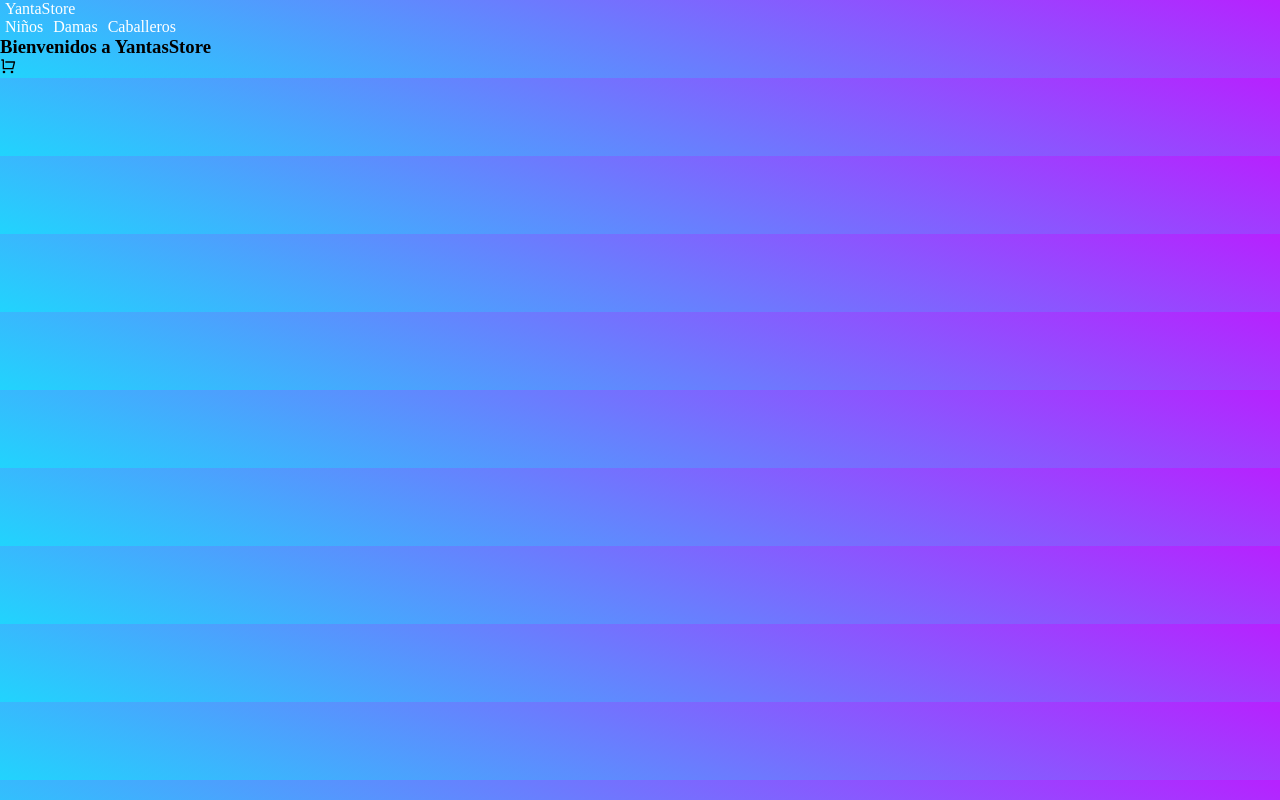
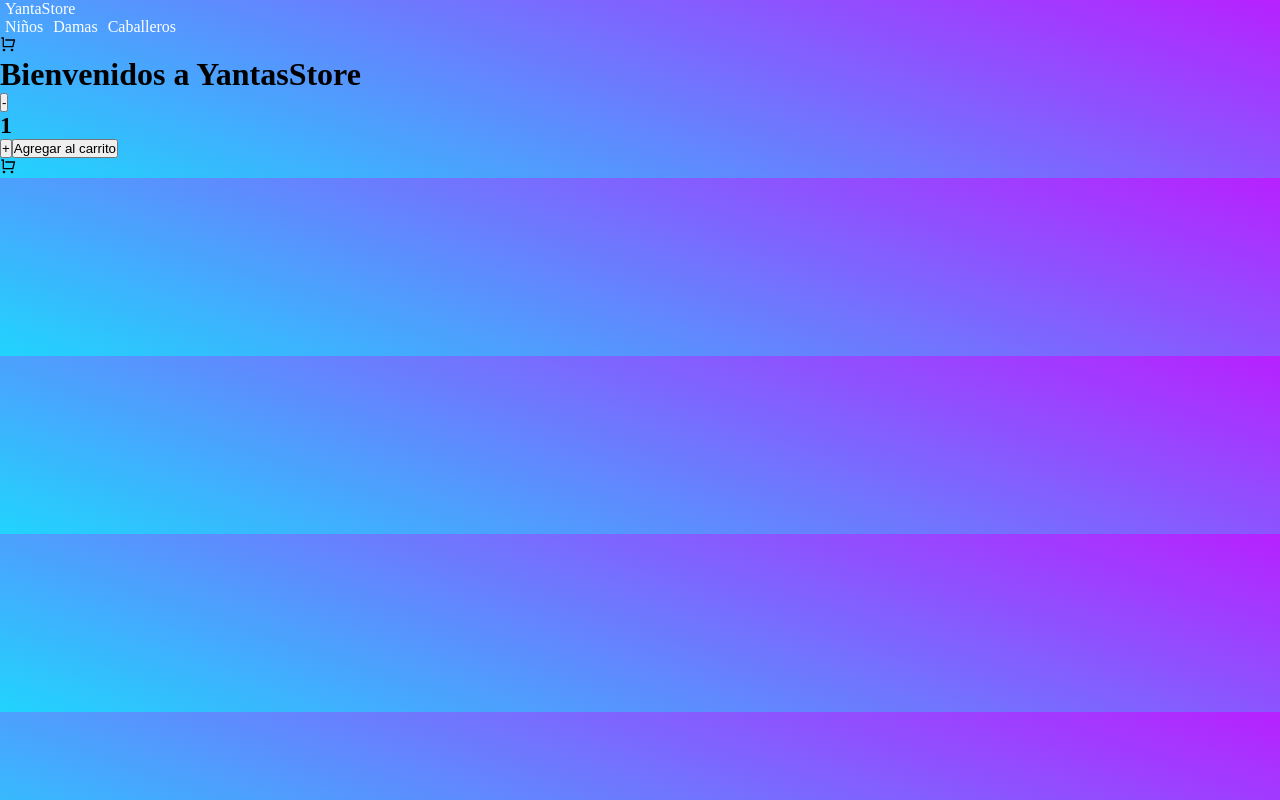
Before and after one commit to GabrielSotto/YantasStore-SottoGabriel, a React (Create React App) app in the folder coder-app/: page / in a window 1280 px wide. Built offline with nearby package versions, Linux system fonts and the light colour scheme.

Commit message:
add ItemCount

```diff
--- /dev/null
+++ b/coder-app/src/components/ItemCount/index.jsx
@@ -0,0 +1,40 @@
+import React, {useState} from "react";
+import './styles.css';
+
+
+const ItemCount = ({stock, initial, onAdd}) => {
+
+    const [count, setCount] = useState(initial);
+
+    const handleAdd = () => {
+        if(count < stock) {
+            setCount(count+1);
+        } else {
+            alert("No hay suficiente stock disponible");
+        }
+    }
+
+    const handleDecrement = () => {
+        if (count > 1) {
+            setCount (count-1);
+        } else {
+            alert("No hay stock");
+        }
+    }
+
+    const addCart = () => {
+        onAdd(count);
+        setCount(initial);
+    }
+
+    return (
+    <div>
+        <button onClick={handleDecrement}>-</button>
+        <h2>{count}</h2>
+        <button onClick={handleAdd}>+</button>
+        <button onClick={addCart}>Agregar al carrito</button>
+    </div>
+    );
+};
+
+export default ItemCount;
--- a/coder-app/src/components/NavBar/index.jsx
+++ b/coder-app/src/components/NavBar/index.jsx
@@ -1,4 +1,5 @@
 import React from 'react';
+import CartWidget from '../CartWidget'
 import './styles.css';
 
 const NavBar = () => {
@@ -10,6 +11,7 @@ const NavBar = () => {
         <li><a href="../pages/ladys.jsx">Damas</a></li>
         <li><a href="gentelmens.jsx">Caballeros</a></li>
       </ul>
+      <CartWidget/>
     </nav>
   )
 }
--- a/coder-app/src/container/itemListContainer/index.jsx
+++ b/coder-app/src/container/itemListContainer/index.jsx
@@ -1,10 +1,17 @@
 import React from 'react';
-import './styles.css'
+import ItemCount from '../../components/ItemCount';
+import './styles.css';
 
 const ItemListContainer = ({greeting}) => {
+
+  const agregarAlCarrito = (quantity) => {
+    console.log(`Se agregó la cantidad ${quantity} al carrito!`);
+  }
+
   return (
-    <div>
-        <h3>{greeting}</h3>
+    <div className='item-list-container'>
+        <h1>{greeting}</h1>
+        <ItemCount initial={1} stock={5} onAdd={agregarAlCarrito}/>
     </div>
   )
 }
```
Also changed, not shown: coder-app/src/components/ItemCount/styles.css (added), 1 other file (tests, documents, lock files or other folders).
